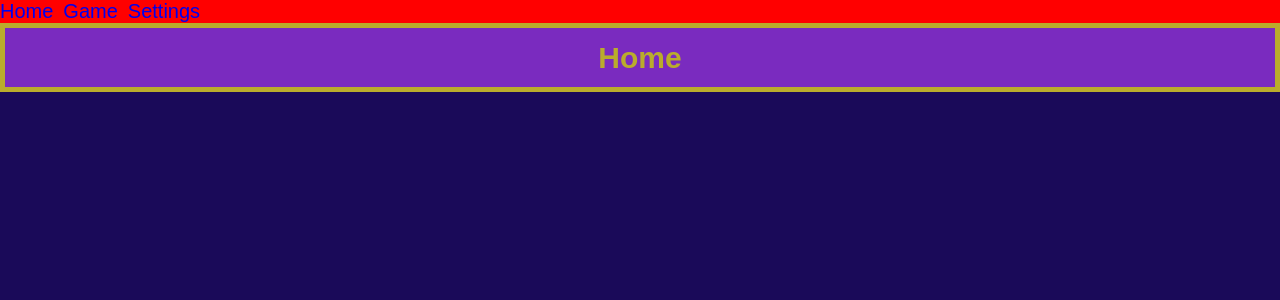
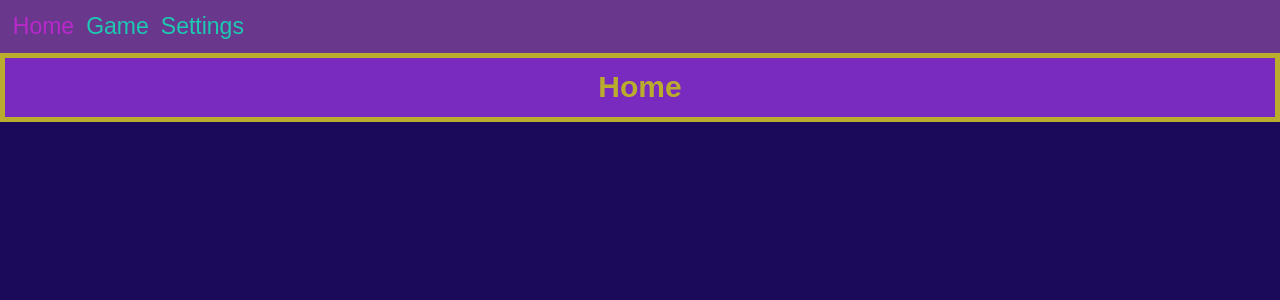
Before and after one commit to sergJess/ToukaEscape, a React app: page / in a window 1280 px wide. Shown: the top 300 px of the page. Built offline with nearby package versions, Linux system fonts and the light colour scheme.

Commit message:
feat: add styles for header and nav

```diff
--- a/src/components/navigation/nav.tsx
+++ b/src/components/navigation/nav.tsx
@@ -3,8 +3,11 @@ import { NavLink } from "react-router";
 import * as styles from './style.module.scss';
 export const Nav = () => {
     return <nav className={styles.nav}>
-        <NavLink to='/' end>Home</NavLink>
-        <NavLink to='/game' end>Game</NavLink>
-        <NavLink to='/settings'>Settings</NavLink>
+        <NavLink className={({ isActive }) =>
+            isActive ? `${styles.link} ${styles.linkActive}` : `${styles.link}`} to='/' end>Home</NavLink>
+        <NavLink className={({ isActive }) =>
+            isActive ? `${styles.link} ${styles.linkActive}` : `${styles.link}`} to='/game' end>Game</NavLink>
+        <NavLink className={({ isActive }) =>
+            isActive ? `${styles.link} ${styles.linkActive}` : `${styles.link}`} to='/settings'>Settings</NavLink>
     </nav>
 }
--- a/src/components/navigation/style.module.scss
+++ b/src/components/navigation/style.module.scss
@@ -1,5 +1,12 @@
 .nav{
     display: flex;
     justify-content: center;
-    gap: 1rem;
+    gap: 1.2rem;
 }
+.link{
+    font-size: 2.3rem;
+    color: #1ec8b1;
+}
+.linkActive{
+    color: #b928ca;
+}
--- a/src/layout/header/style.module.scss
+++ b/src/layout/header/style.module.scss
@@ -2,5 +2,6 @@
     display: flex;
     justify-content: space-between;
     gap: 1rem;
-    background-color: red;
+    background-color: #69388d;
+    padding: 1%;
 }
```
